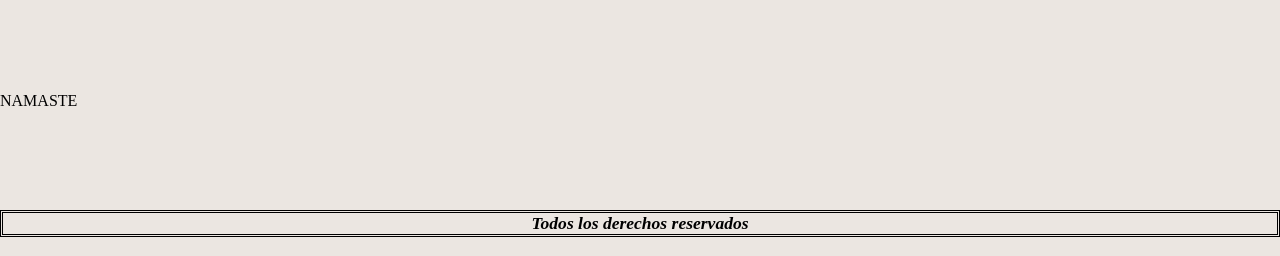
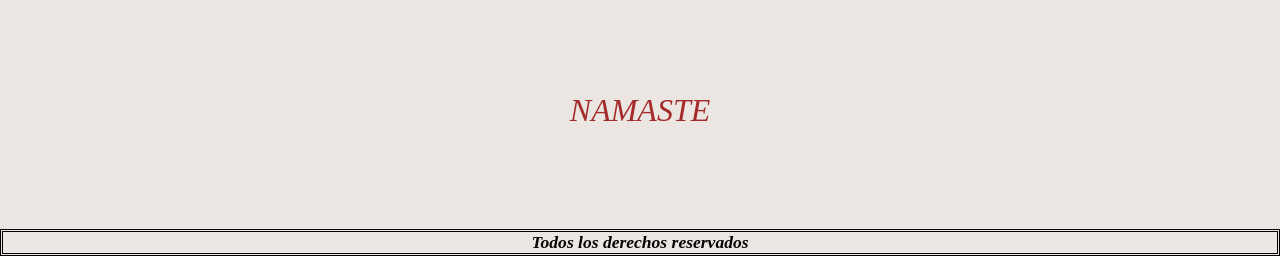
Before and after one commit to Agos-Favalli/AlmaYoga, a plain HTML site: page index.html in a window 1280 px wide. Shown: the part 855-1111 px from the top of the page. Drawn offline with Linux system fonts and the light colour scheme; a web font is replaced by a local one.

Commit message:
otro cambio

```diff
--- a/css/style.css
+++ b/css/style.css
@@ -207,6 +207,16 @@ main .subtitulo{
         opacity: 0;
         transform: scale(1.5) translateY(-0.75em);
       }
+}
+.namaste{
+    text-align: center;
+    font-size: xx-large;
+    color: brown;
+    font-style: italic;
+}
+.namaste:hover{
+    transform: rotate(360deg);
+    transition: 4s;
 }
 
 /*que es el yoga*/
--- a/index.html
+++ b/index.html
@@ -71,7 +71,7 @@
       </div>
   </main>
 
-  <div>
+  <div class="namaste">
     <P>NAMASTE</P>
   </div>
 
```
Also changed, not shown: WireframeProyecto.png (deleted), WireframeProyecto1.png (deleted), img/f5.jpg (deleted), 1 other file.
